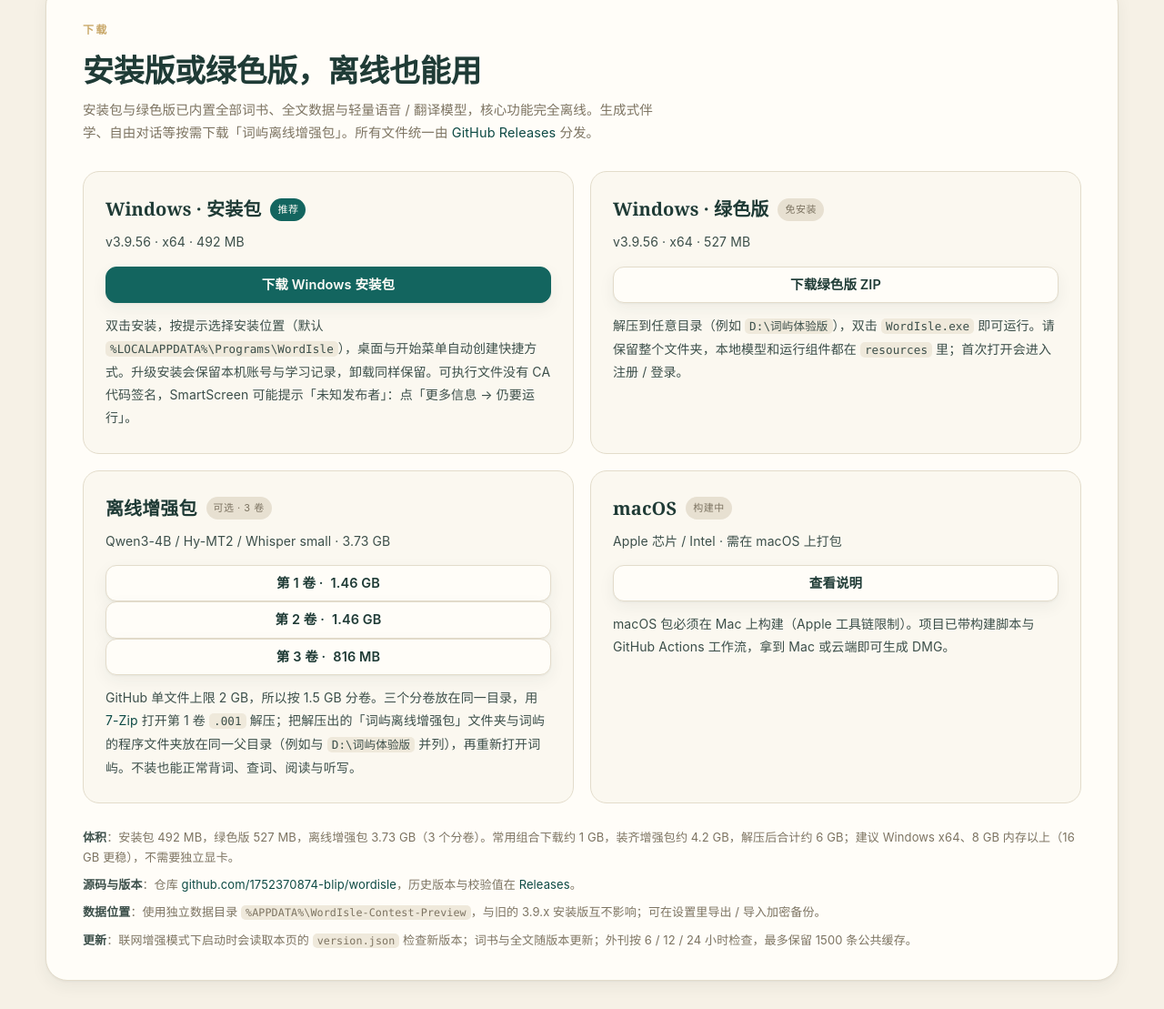
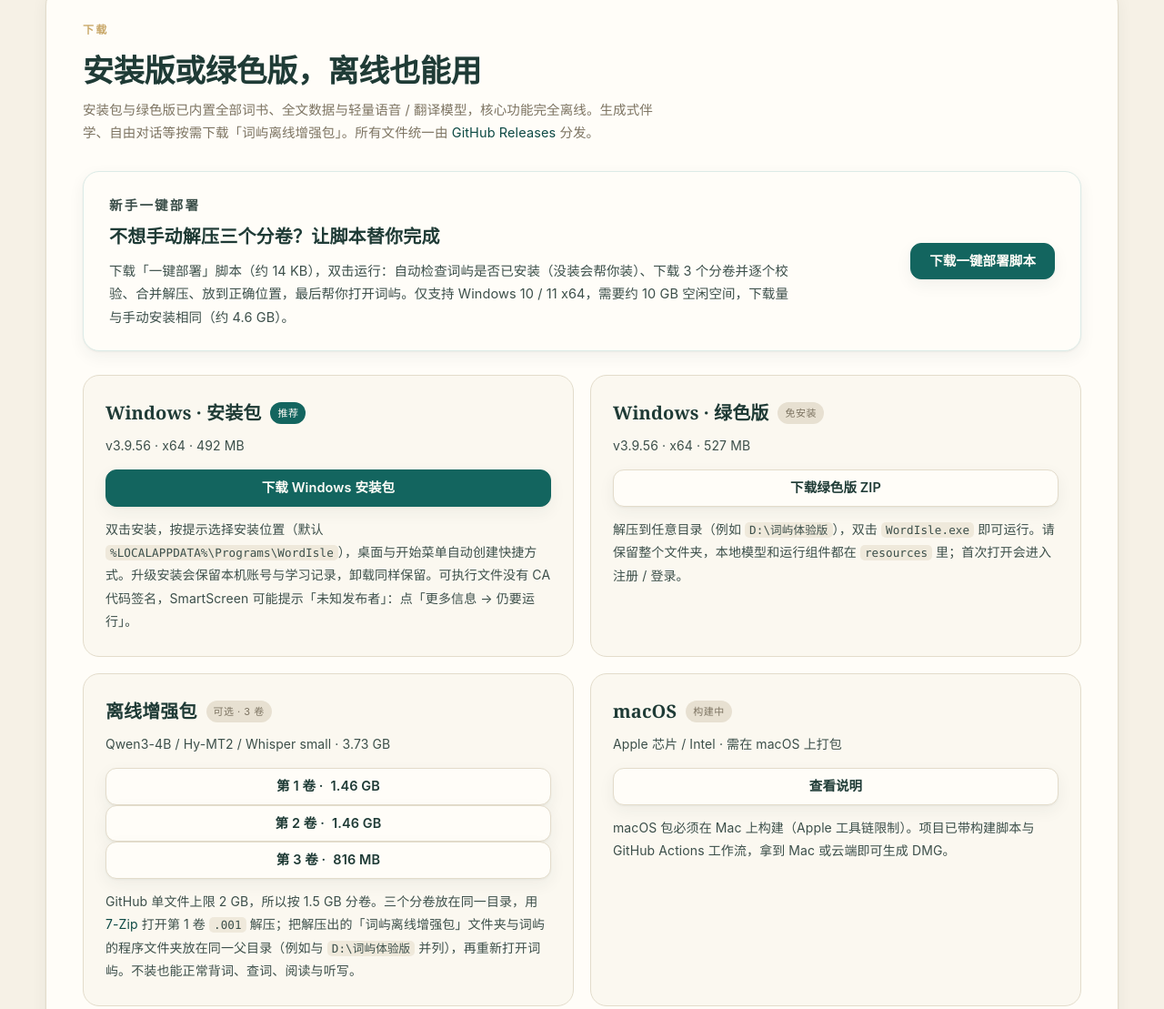
Before and after one commit to 1752370874-blip/wordisle, a website: page site/index.html in a window 1280 px wide. Shown: the part 3795-4904 px from the top of the page at 91% size. Drawn offline with Linux system fonts and the light colour scheme.

Commit message:
deploy: 新增一键部署脚本（自动安装/下载/校验/解压）

```diff
--- a/site/index.html
+++ b/site/index.html
@@ -166,6 +166,15 @@
       <h2>安装版或绿色版，离线也能用</h2>
       <p class="section-sub">安装包与绿色版已内置全部词书、全文数据与轻量语音 / 翻译模型，核心功能完全离线。生成式伴学、自由对话等按需下载「词屿离线增强包」。所有文件统一由 <a href="https://github.com/1752370874-blip/wordisle/releases/latest">GitHub Releases</a> 分发。</p>
     </div>
+    <div class="oneclick">
+      <div class="oneclick-copy">
+        <p class="kicker">新手一键部署</p>
+        <h3>不想手动解压三个分卷？让脚本替你完成</h3>
+        <p>下载「一键部署」脚本（约 14 KB），双击运行：自动检查词屿是否已安装（没装会帮你装）、下载 3 个分卷并逐个校验、合并解压、放到正确位置，最后帮你打开词屿。仅支持 Windows 10 / 11 x64，需要约 10 GB 空闲空间，下载量与手动安装相同（约 4.6 GB）。</p>
+      </div>
+      <a class="btn btn-primary oneclick-btn" href="https://github.com/1752370874-blip/wordisle/releases/latest/download/WordIsle-OneClick-Deploy.cmd">下载一键部署脚本</a>
+    </div>
+
     <div class="grid download-grid">
       <article class="card download-card">
         <div class="dl-head"><span class="os">Windows · 安装包</span><span class="badge">推荐</span></div>
@@ -241,6 +250,10 @@
         <p>可执行文件没有购买 CA 代码签名证书。选择「更多信息 → 仍要运行」即可；要彻底消除提示需要购买 OV/EV 代码签名证书。</p>
       </details>
       <details>
+        <summary>一键部署脚本安全吗？</summary>
+        <p>脚本的源码就在仓库 <code>deploy/</code> 目录（<code>deploy.ps1</code> + 生成脚本），只做四件事：从 GitHub Releases 下载安装包 / 增强包、用 SHA-256 校验、解压到正确位置、启动词屿。它不上传任何本机数据，也不改系统设置，弹出的每个提示都可以取消。不放心脚本的话，仍可用上面的手动步骤。</p>
+      </details>
+      <details>
         <summary>有 macOS 版吗？</summary>
         <p>源代码已适配 macOS（双架构、标准菜单、DMG 配置），但安装包必须在 Mac 上构建。项目里提供了 <code>build-macos.sh</code> 与 GitHub Actions 工作流，可自行生成 DMG。</p>
       </details>
--- a/site/styles.css
+++ b/site/styles.css
@@ -219,3 +219,18 @@ details p { margin-top: 10px; color: var(--ink-soft); font-size: 14px; line-heig
   html { scroll-behavior: auto; }
   * { transition-duration: .001ms !important; animation-duration: .001ms !important; }
 }
+
+/* ---------- 新手一键部署 ---------- */
+.oneclick {
+  display: flex; gap: 28px; align-items: center; justify-content: space-between;
+  border: 1px solid var(--accent-soft); background: var(--panel);
+  border-radius: var(--radius); padding: 24px 28px; margin: 0 0 26px;
+  box-shadow: var(--shadow-sm);
+}
+.oneclick-copy .kicker { margin: 0 0 4px; }
+.oneclick h3 { font-size: 20px; letter-spacing: .2px; margin: 0 0 8px; }
+.oneclick p { margin: 0; color: var(--ink-soft); font-size: 14.5px; line-height: 1.75; max-width: 760px; }
+.oneclick-btn { flex: none; }
+@media (max-width: 860px) {
+  .oneclick { flex-direction: column; align-items: flex-start; }
+}
```
Also changed, not shown: README.md, 3 other files.
